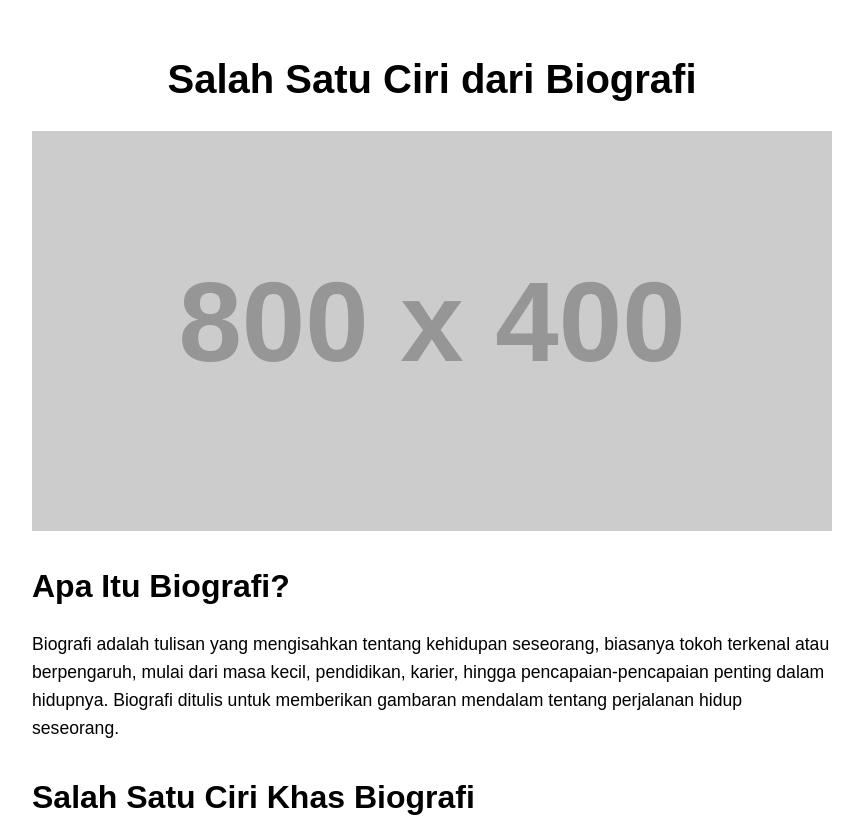
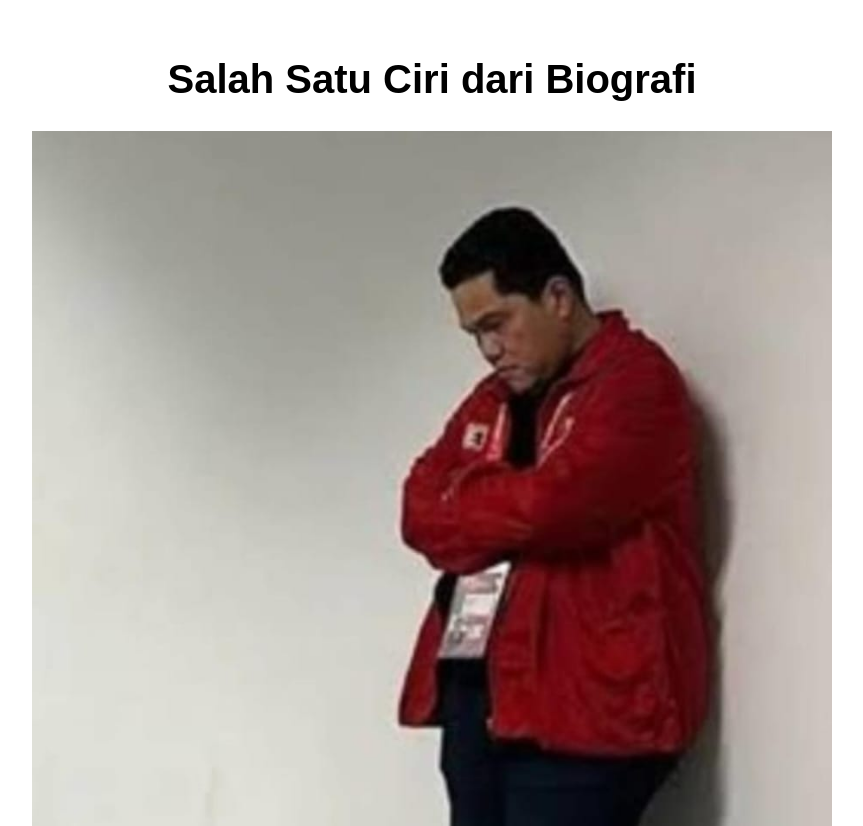
Before and after one commit to penjelasan/salah-satu-ciri-dari-biografi-adalah, a plain HTML site: page index.html in a window 1280 px wide. Shown: the top 826 px of the page, without its empty margins (208-1071 px from the left). Drawn offline with Linux system fonts and the light colour scheme; placeholder pictures from the web are drawn by us.

Commit message:
Update index.html

```diff
--- a/index.html
+++ b/index.html
@@ -64,7 +64,7 @@
     <div class="container">
         <h1>Salah Satu Ciri dari Biografi</h1>
 
-        <img src="https://via.placeholder.com/800x400" alt="Ilustrasi Biografi">
+        <img src="https://github.com/penjelasan/salah-satu-ciri-dari-biografi-adalah/blob/main/IMG-20250320-WA0018.jpg" alt="Ilustrasi Biografi">
 
         <h2>Apa Itu Biografi?</h2>
         <p>
```
